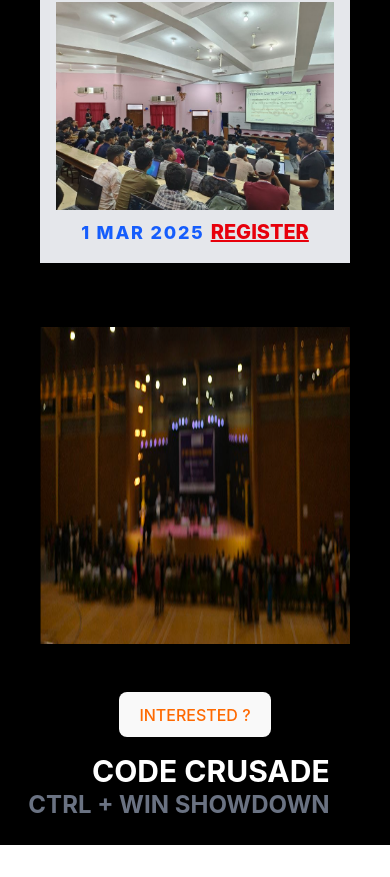
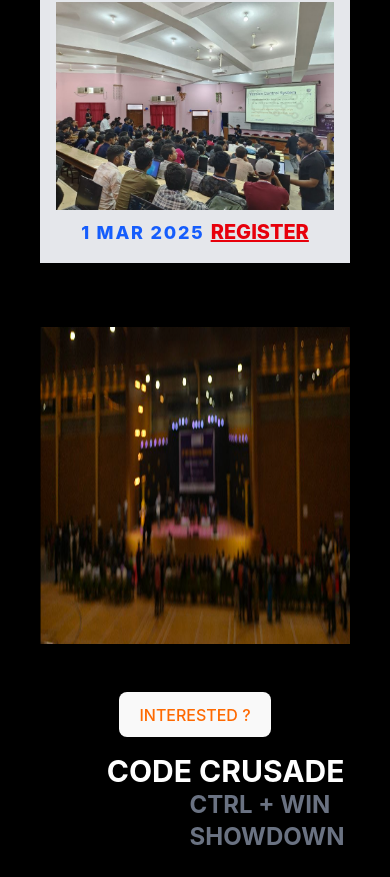
Before and after one commit to Ren1sha/Sankalp, a React (Vite) app: page / in a window 390 px wide. Shown: the part 2708-3585 px from the top of the page. Before the commit the page ends 3553 px from the top, so only its background shows below. Built offline with nearby package versions, Linux system fonts and the light colour scheme.

Commit message:
small changes

```diff
--- a/src/Sankalp2025.jsx
+++ b/src/Sankalp2025.jsx
@@ -52,7 +52,7 @@ const Sankalp2025 = () => {
           </motion.p>
         </div>
 
-        <div className="flex flex-wrap justify-center mt-10 w-full max-w-4xl -mb-20 md:gap-8 px-4 md:px-0 max-sm:flex-col max-sm:items-center max-sm:mt-2">
+        <div className="flex flex-wrap justify-center mt-10 w-full max-w-4xl -mb-20 md:gap-8 px-4 md:px-0 max-sm:flex-col max-sm:items-center max-sm:mt-2 max-sm:">
           <motion.div
             className="w-1/3 px-2 md:w-auto"
             initial={{ opacity: 0, scale: 0.8 }}
@@ -282,9 +282,9 @@ const Sankalp2025 = () => {
           >
             INTERESTED ?
           </motion.button>
-          <div className=" text-white md:bottom-10 md:left-10 flex flex-col items-end ml-auto mr-8">
+          <div className=" text-white md:bottom-10 md:left-10 flex flex-col items-end ml-auto mr-8 ">
             <h2 className="text-3xl font-bold md:text-5xl">CODE CRUSADE</h2>
-            <h3 className="text-2xl font-bold text-gray-500 md:text-4xl">
+            <h3 className="text-2xl font-bold text-gray-500 md:text-4xl max-sm:ml-[11rem]">
               CTRL + WIN SHOWDOWN
             </h3>
           </div>
```
